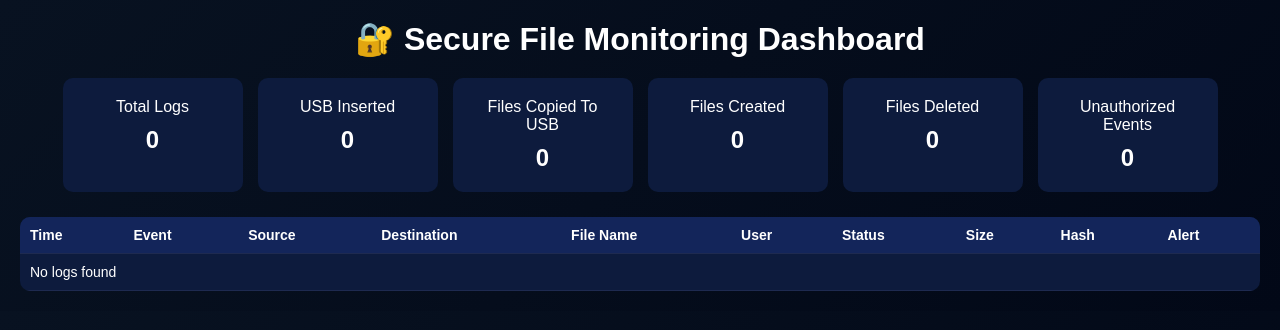
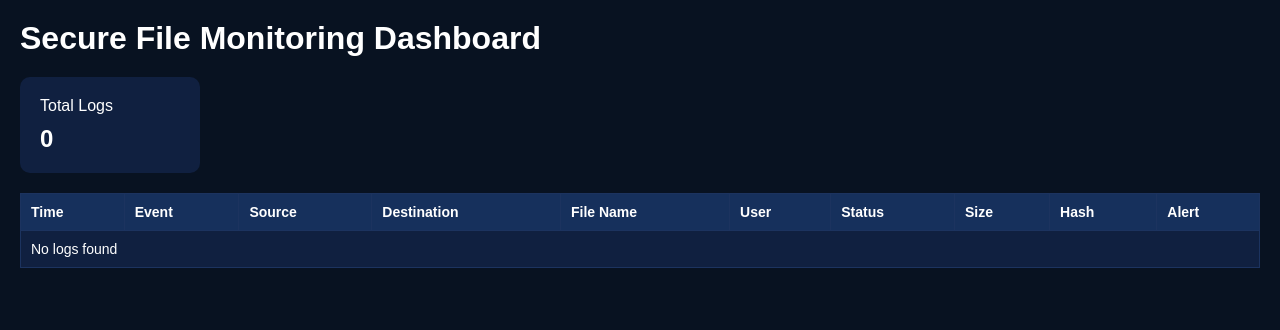
Before and after one commit to siddhantkumbhar107/Secure-file-monitor-system, a Flask app: page / in a window 1280 px wide. Shown: the top 330 px of the page. Run offline with Flask 3, Linux system fonts and the light colour scheme.

Commit message:
Update dashboard.html

```diff
--- a/server/templates/dashboard.html
+++ b/server/templates/dashboard.html
@@ -2,106 +2,28 @@
 <html lang="en">
 <head>
     <meta charset="UTF-8">
+    <meta name="viewport" content="width=device-width, initial-scale=1.0">
     <title>Secure File Monitoring Dashboard</title>
-
     <style>
-        * {
-            margin: 0;
-            padding: 0;
-            box-sizing: border-box;
-            font-family: Arial, sans-serif;
-        }
-
-        body {
-            background: linear-gradient(135deg, #081221, #020817);
-            color: white;
-            padding: 20px;
-        }
-
-        h1 {
-            text-align: center;
-            margin-bottom: 20px;
-        }
-
-        .cards {
-            display: flex;
-            gap: 15px;
-            justify-content: center;
-            margin-bottom: 25px;
-            flex-wrap: wrap;
-        }
-
-        .card {
-            background: #0d1b3d;
-            padding: 20px;
-            border-radius: 10px;
-            text-align: center;
-            width: 180px;
-        }
-
-        .card h2 {
-            margin-top: 10px;
-            font-size: 24px;
-        }
-
-        table {
-            width: 100%;
-            border-collapse: collapse;
-            background: #0d1b3d;
-            border-radius: 10px;
-            overflow: hidden;
-        }
-
-        th, td {
-            padding: 10px;
-            border-bottom: 1px solid #1e2a50;
-            text-align: left;
-            font-size: 14px;
-        }
-
-        th {
-            background: #13255a;
-        }
-
-        tr:hover {
-            background: #1a2d66;
-        }
+        * { margin: 0; padding: 0; box-sizing: border-box; font-family: Arial, sans-serif; }
+        body { background: #081221; color: white; padding: 20px; }
+        h1 { margin-bottom: 20px; }
+        .card-box { display: flex; gap: 15px; margin-bottom: 20px; flex-wrap: wrap; }
+        .card { background: #102040; padding: 20px; border-radius: 10px; min-width: 180px; }
+        .card h2 { margin-top: 10px; }
+        table { width: 100%; border-collapse: collapse; background: #102040; }
+        th, td { padding: 10px; border: 1px solid #1c335f; text-align: left; font-size: 14px; }
+        th { background: #16305c; }
     </style>
 </head>
-
 <body>
 
-<h1>🔐 Secure File Monitoring Dashboard</h1>
+    <h1>Secure File Monitoring Dashboard</h1>
 
-<div class="cards">
+    <div class="card-box">
         <div class="card">
-        <span>Total Logs</span>
+            <div>Total Logs</div>
             <h2>{{ logs|length }}</h2>
-    </div>
-
-    <div class="card">
-        <span>USB Inserted</span>
-        <h2>{{ logs | selectattr('event', 'equalto', 'USB_INSERTED') | list | length }}</h2>
-    </div>
-
-    <div class="card">
-        <span>Files Copied To USB</span>
-        <h2>{{ logs | selectattr('event', 'equalto', 'FILE_COPIED_TO_USB') | list | length }}</h2>
-    </div>
-
-    <div class="card">
-        <span>Files Created</span>
-        <h2>{{ logs | selectattr('event', 'equalto', 'FILE_CREATED') | list | length }}</h2>
-    </div>
-
-    <div class="card">
-        <span>Files Deleted</span>
-        <h2>{{ logs | selectattr('event', 'equalto', 'FILE_DELETED') | list | length }}</h2>
-    </div>
-
-    <div class="card">
-        <span>Unauthorized Events</span>
-        <h2>{{ logs | selectattr('status', 'equalto', 'UNAUTHORIZED') | list | length }}</h2>
         </div>
     </div>
 
@@ -120,7 +42,6 @@
                 <th>Alert</th>
             </tr>
         </thead>
-
         <tbody>
             {% if logs %}
                 {% for log in logs %}
```
Lines whose indentation alone changed are shown as unchanged.
